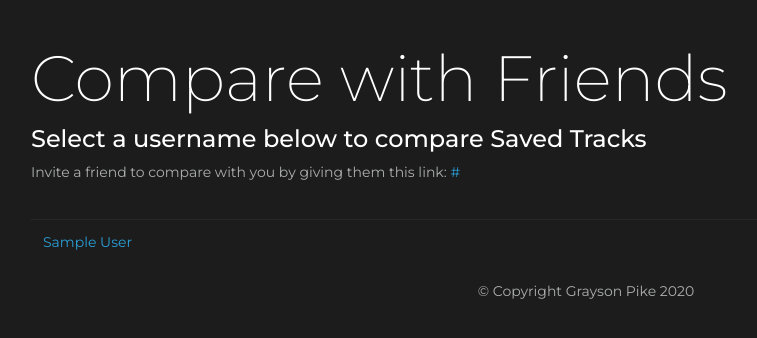
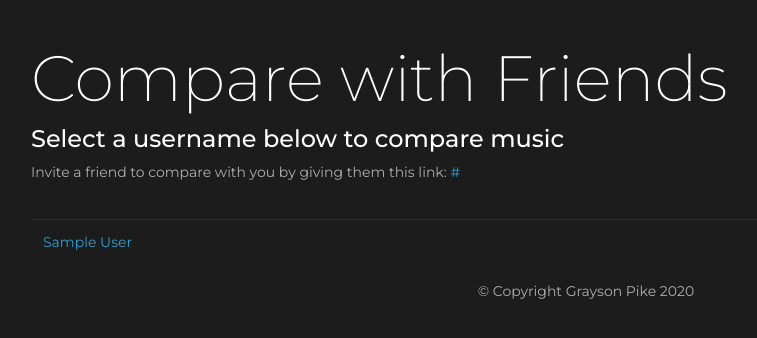
Before and after one commit to graysonpike/songs-in-common, a Django app: template songs_in_common/songs_in_common/templates/songs_in_common/users.html in a window 1280 px wide. Shown: the top 338 px of the page, without its empty margins (54-811 px from the left). Run offline with Django 3.2, Linux system fonts and the light colour scheme; tables that the repository leaves empty hold one stand-in row (values such as "Sample post"); the template is opened without the code that fills it: values that come from a table or form of the project are taken from there, most other values are stand-ins (such as "Sample title", 1, 10 or a date in 2020); some libraries are stand-ins or nearby versions.

Commit message:
More accurate wording

```diff
--- a/songs_in_common/songs_in_common/templates/songs_in_common/users.html
+++ b/songs_in_common/songs_in_common/templates/songs_in_common/users.html
@@ -18,7 +18,7 @@
 		</div>
 		<div class="row">
 			<div class="col-sm-12">
-				<h5>Select a username below to compare Saved Tracks</h5>
+				<h5>Select a username below to compare music</h5>
 			</div>
 		</div>
 		<div class="row">
```
